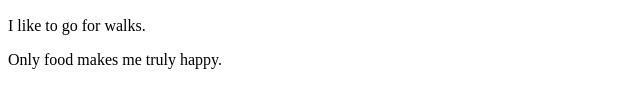
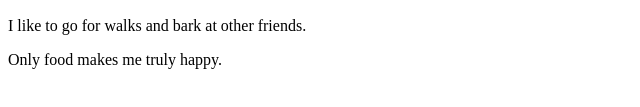
Before and after one commit to karbassi/week-02, a plain HTML site: page index.html in a window 1280 px wide. Shown: the part 383-490 px from the top of the page, without its empty margins (0-640 px from the left). Drawn offline with Linux system fonts and the light colour scheme.

Commit message:
Add barking

```diff
--- a/index.html
+++ b/index.html
@@ -9,7 +9,7 @@
     <h1>Hello! My name is Mabel.</h1>
 
     <img src="./assets/img/mabel-wagging.gif" alt="">
-    <p>I like to go for walks.</p>
+    <p>I like to go for walks and bark at other friends.</p>
 
     <p>Only food makes me truly happy.</p>
 
```
